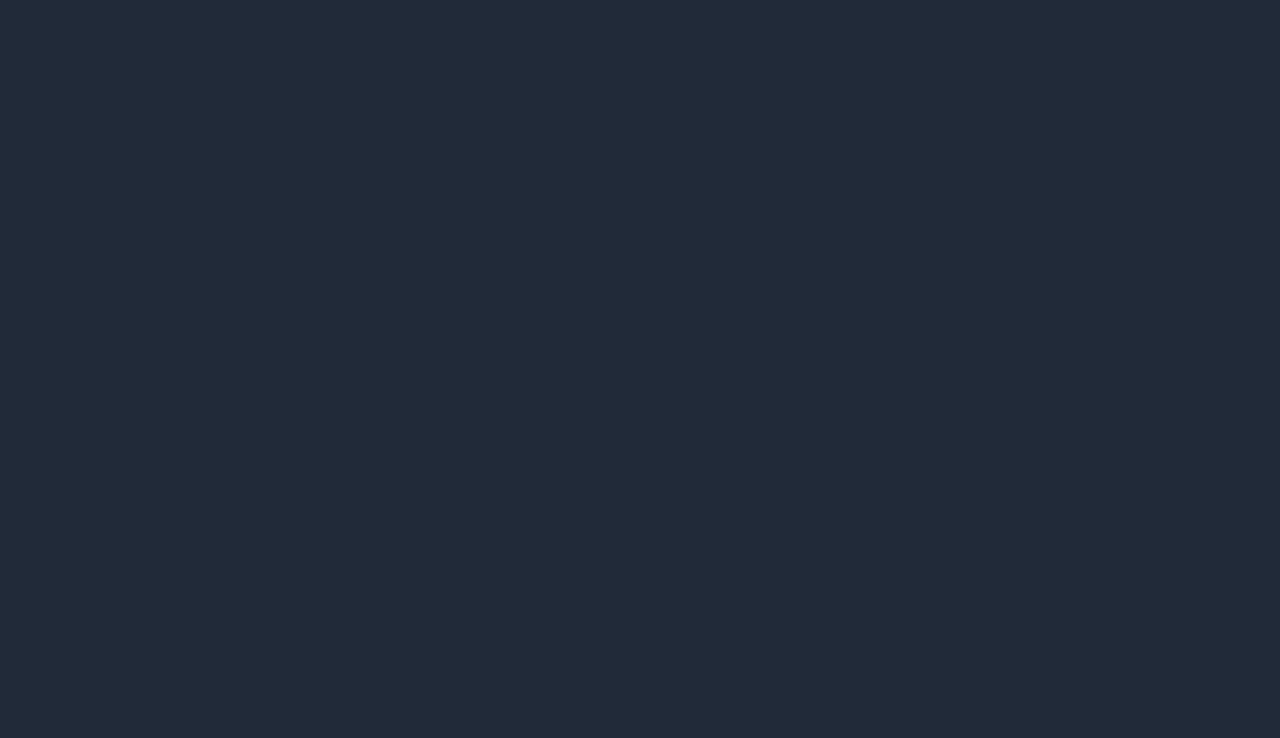
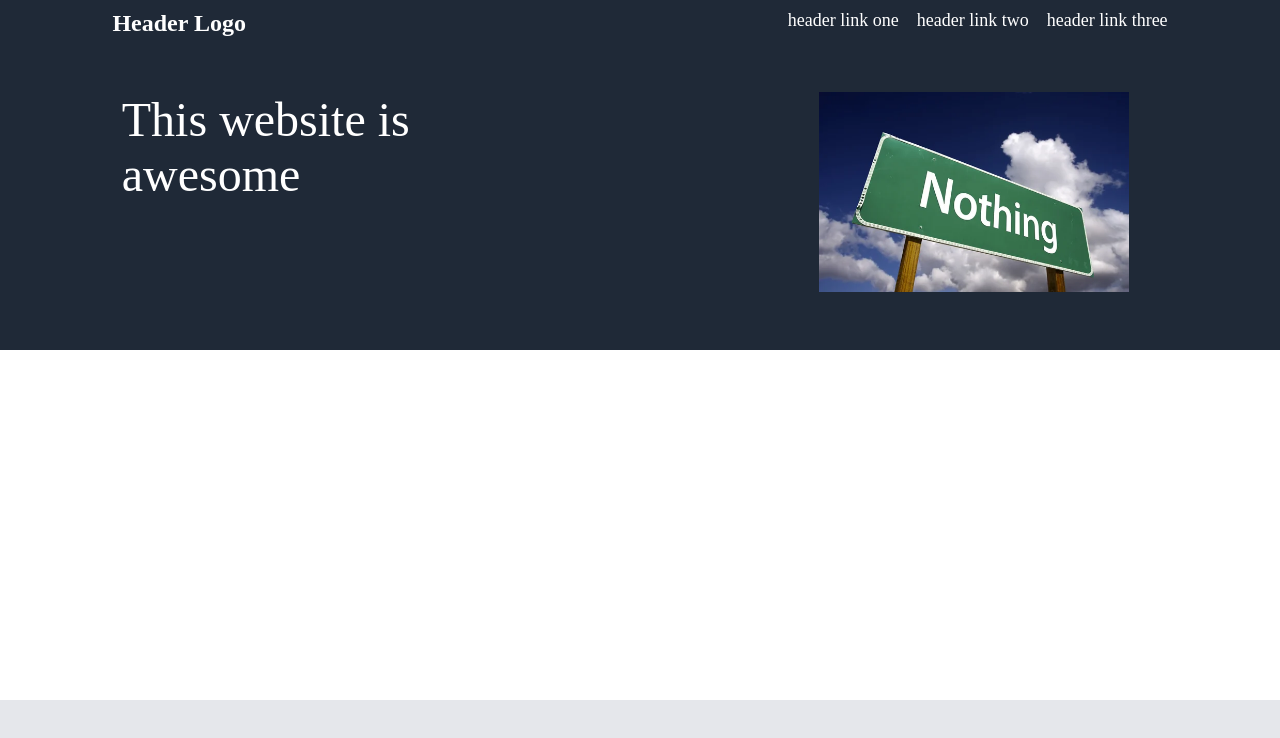
Before and after one commit to kahlstorf1/landing-page, a plain HTML site: page index.html in a window 1280 px wide. Drawn offline with Linux system fonts and the light colour scheme.

Commit message:
Added header with links and partial top section

```diff
--- a/index.html
+++ b/index.html
@@ -4,40 +4,45 @@
     <head>
         <meta charset="UTF-8">
         <title>The Nothing Website</title>
-        <link rel="stylesheet" href="css/style.css">
+        <link href="css/style.css" rel="stylesheet">
     </head>
 
     <body>
 
     <!--Top Section 1-->
 
-        <div class="flex-header">
-            <div class="top-header"></div>
-            <div class="left-header-text"></div>
-            <div class="header-image"></div>
+        <div class="flex-one">
+            <div class="flex-header">
+                <div class="headerlogo"><strong>Header Logo</strong></div>
+                <div class="header-one">header link one &nbsp; &nbsp;</div>
+                <div class="header-two">header link two &nbsp; &nbsp;</div>
+                <div class="header-three">header link three</div>
+            </div>
+
+            <div class="flex-awesome">
+                <div class="awesome">
+                    This website is awesome<br></div>
+                <div class="image"></div>
+            </div>
 
 
         </div>
 
     <!--Mid-Top Section 2-->
 
-        <div class="flex-midtop">
-
-
+        <div class="flex-two">
 
         </div>
 
     <!--Mid-Bottom Section 3-->
 
-        <div class="flex-midbottom">
-
+        <div class="flex-three">
 
         </div>
 
       <!--Bottom Section 4-->
 
-        <div class="flex-bottom">
-
+        <div class="flex-four">
 
         </div>
 
@@ -46,5 +51,4 @@
 
 
 
-
 </html>
```
